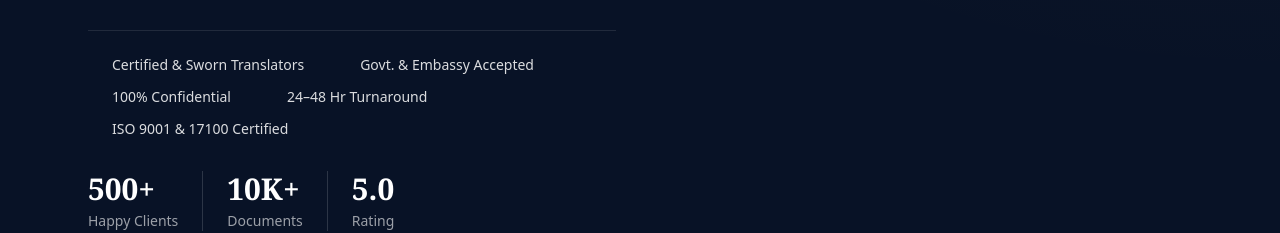
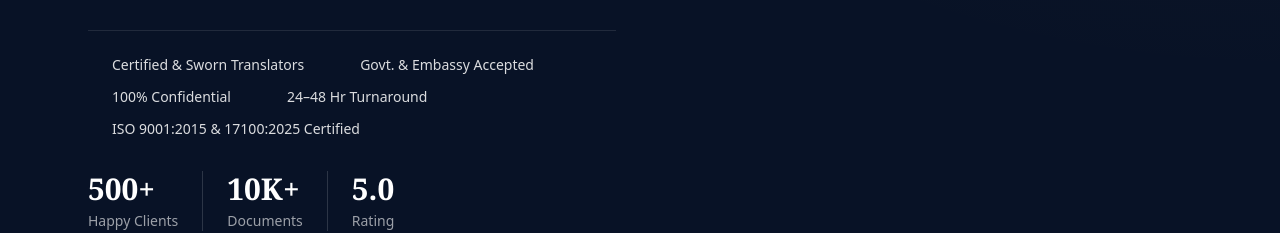
Before and after one commit to gurpritsingh/triasia-translate, an Astro site: page / in a window 1280 px wide. Shown: the part 852-1085 px from the top of the page. Built offline with nearby package versions, Linux system fonts and the light colour scheme; Astro itself is replaced by a stand-in of ours; some icons are missing.

Commit message:
Show full ISO standard years in TrustBar badge

```diff
--- a/src/components/TrustBar.astro
+++ b/src/components/TrustBar.astro
@@ -13,7 +13,7 @@ const badges = [
   { icon: "lucide:landmark", label: "Govt. & Embassy Accepted" },
   { icon: "lucide:lock", label: "100% Confidential" },
   { icon: "lucide:clock", label: "24–48 Hr Turnaround" },
-  { icon: "lucide:award", label: "ISO 9001 & 17100 Certified" },
+  { icon: "lucide:award", label: "ISO 9001:2015 & 17100:2025 Certified" },
 ];
 ---
 
```
